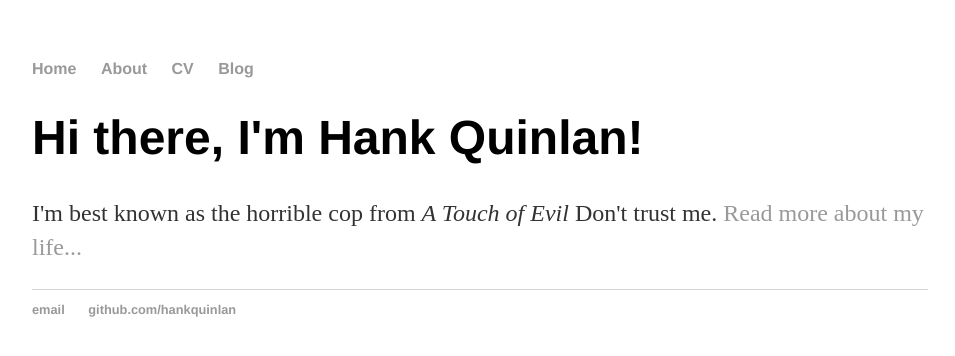
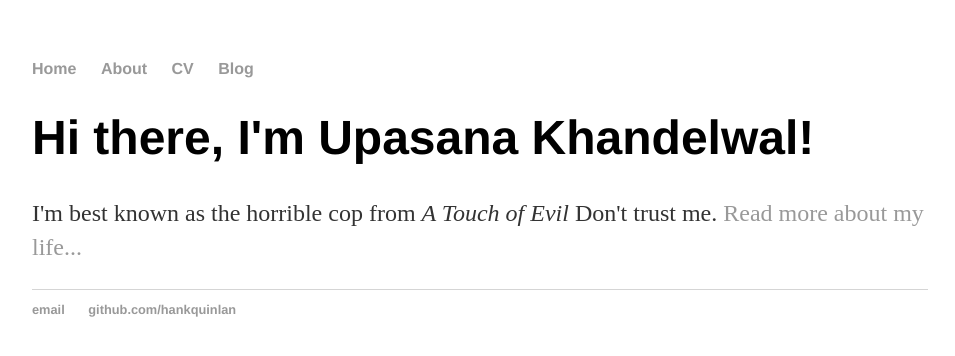
Before and after one commit to upasana25/upasana.github.io, a plain HTML site: page index.html in a window 1280 px wide. Shown: the whole page, without its empty margins (160-1115 px from the left). Drawn offline with Linux system fonts and the light colour scheme.

Commit message:
Update index.html

```diff
--- a/index.html
+++ b/index.html
@@ -1,7 +1,7 @@
 <!DOCTYPE html>
 <html>
 	<head>
-		<title>Hank Quinlan, Horrible Cop</title>
+		<title>Upasana Khandelwal</title>
 		<!-- link to main stylesheet -->
 		<link rel="stylesheet" type="text/css" href="/css/main.css">
 	</head>
@@ -16,7 +16,7 @@
 		</nav>
 		<div class="container">
     		<div class="blurb">
-        		<h1>Hi there, I'm Hank Quinlan!</h1>
+        		<h1>Hi there, I'm Upasana Khandelwal!</h1>
 				<p>I'm best known as the horrible cop from <em>A Touch of Evil</em> Don't trust me. <a href="/about">Read more about my life...</a></p>
     		</div><!-- /.blurb -->
 		</div><!-- /.container -->
```
